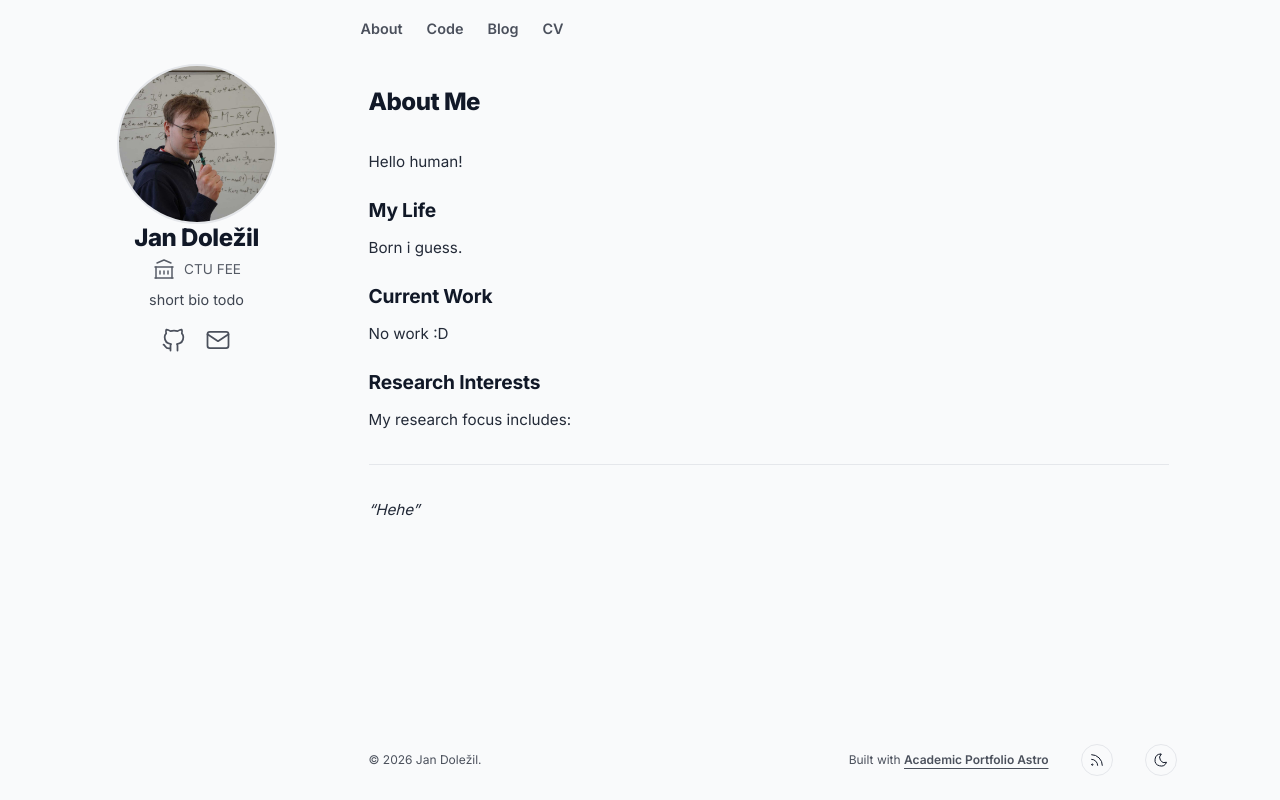
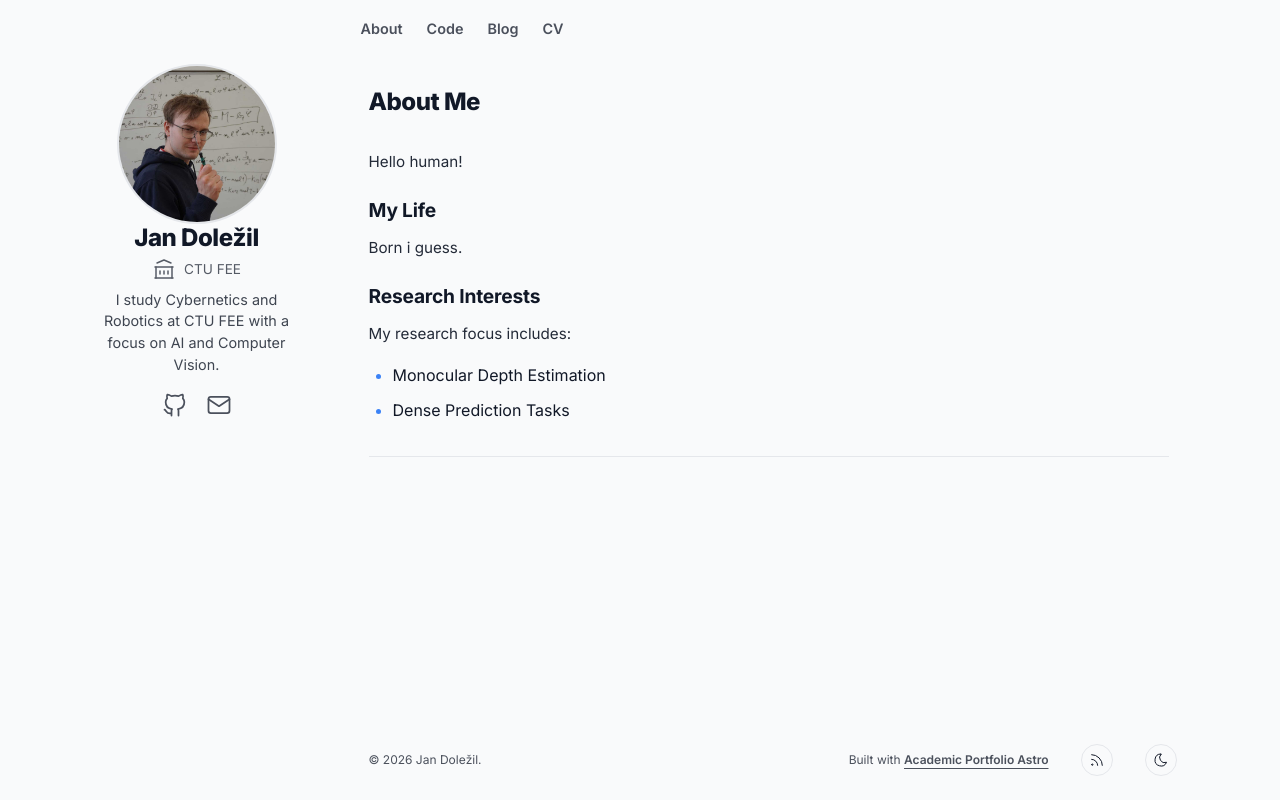
Before and after one commit to jan-dolezil/jan-dolezil.github.io, an Astro site: page /academic-portfolio-astro/ in a window 1280 px wide. Built offline with nearby package versions, Linux system fonts and the light colour scheme; Astro itself is replaced by a stand-in of ours.

Commit message:
Update bio.md

```diff
--- a/src/content/bio.md
+++ b/src/content/bio.md
@@ -1,7 +1,7 @@
 ---
 name: "Jan Doležil"
 avatar: "jandolezil.jpg"
-shortBio: "short bio todo"
+shortBio: "I study Cybernetics and Robotics at CTU FEE with a focus on AI and Computer Vision."
 institution: "CTU FEE"
 ---
 
@@ -11,13 +11,13 @@ Hello human!
 
 Born i guess.
 
-## Current Work
-No work :D
+[## Current Work]: #
+[No work :D ]: #
 
 ## Research Interests
 
 My research focus includes:
+ - Monocular Depth Estimation
+ - Dense Prediction Tasks
 
 ---
-
-*"Hehe"*
```
